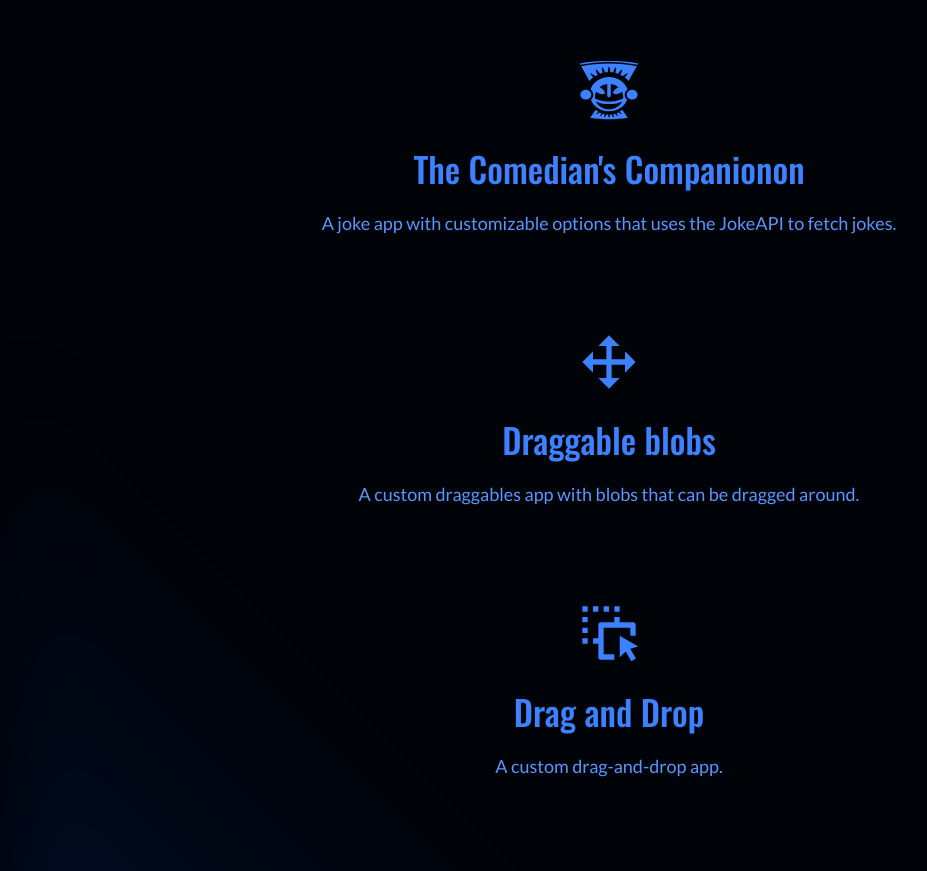
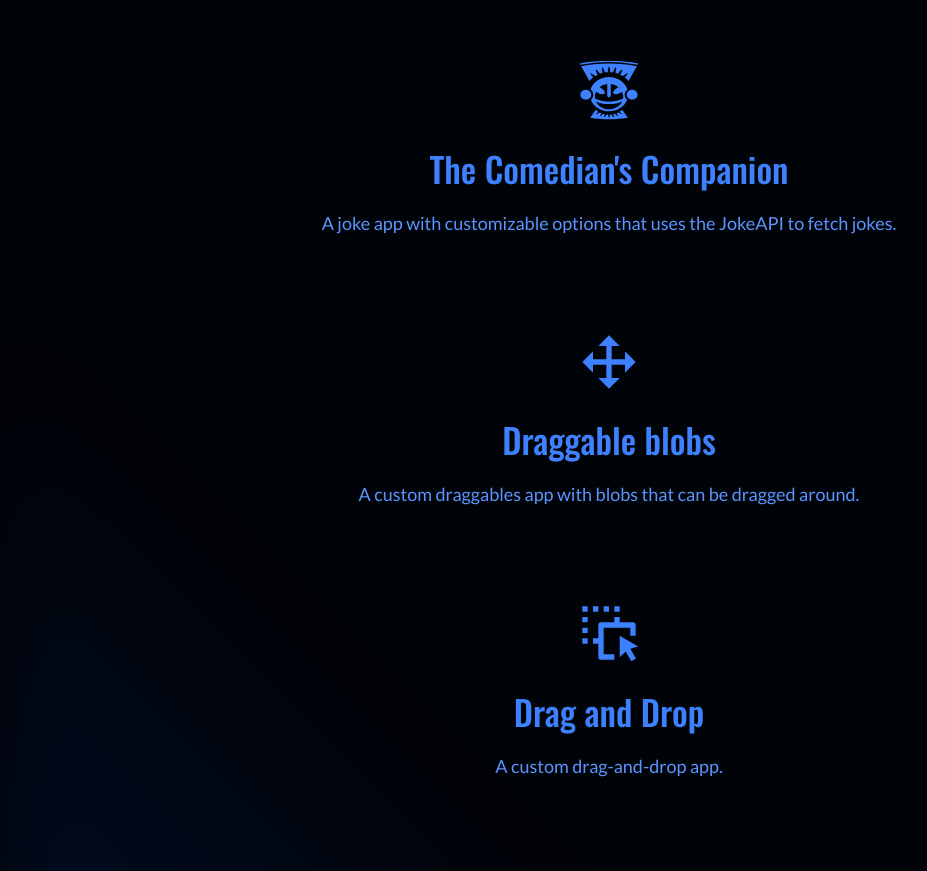
Before and after one commit to jenniina/react-sub-site, a React (Vite) app: page /portfolio in a window 1280 px wide. Shown: the part 1760-2631 px from the top of the page, without its empty margins (31-958 px from the left). Built offline with nearby package versions, Linux system fonts and the light colour scheme; no server answers.

Commit message:
fix typo

```diff
--- a/src/pages/Portfolio.tsx
+++ b/src/pages/Portfolio.tsx
@@ -83,7 +83,7 @@ export default function Portfolio({
               <li>
                 <Link to='/portfolio/jokes'>
                   <GiAbstract019 />
-                  <span>{ETheComediansCompanion[language]}on</span>
+                  <span>{ETheComediansCompanion[language]}</span>
                 </Link>
                 <p>{EJokesAppIntro[language]}</p>
               </li>
```
